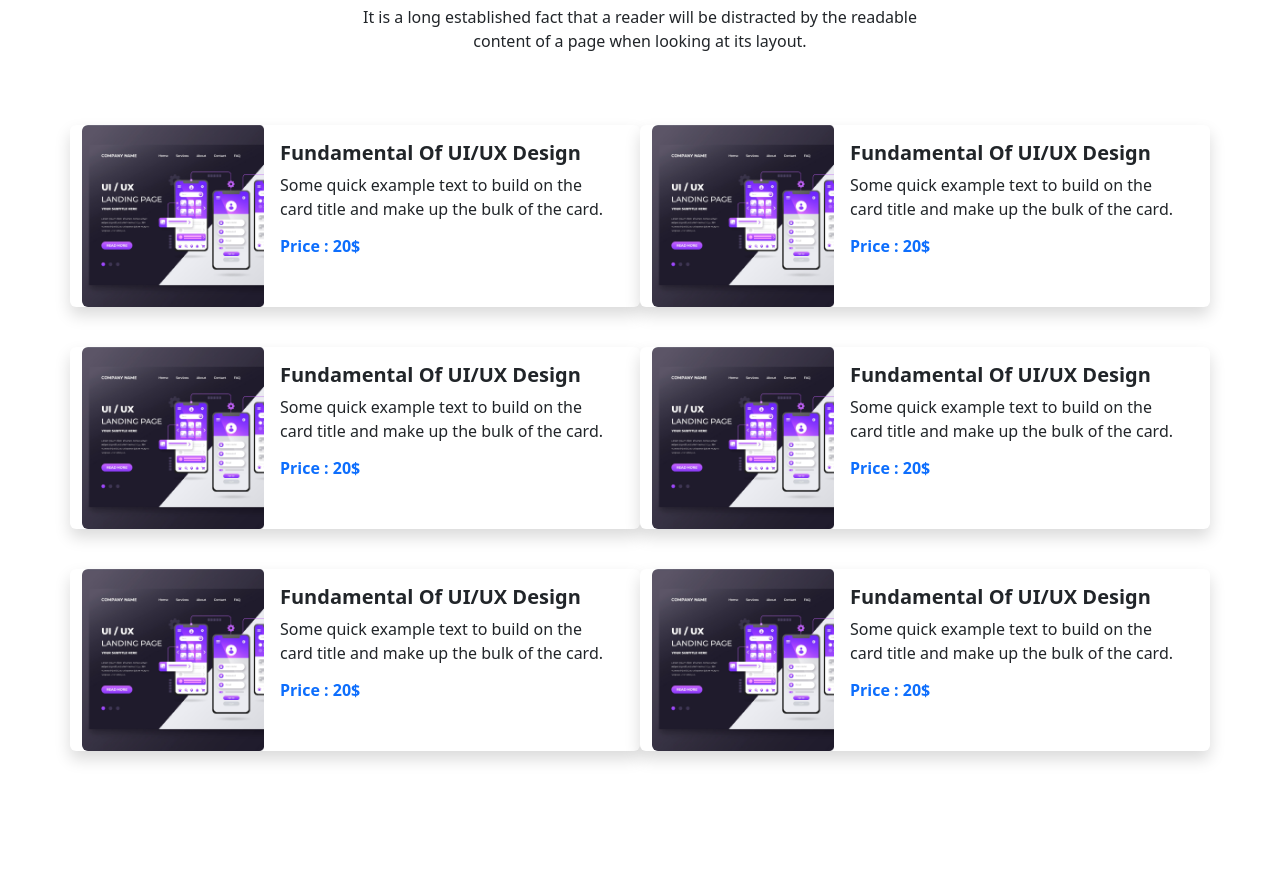
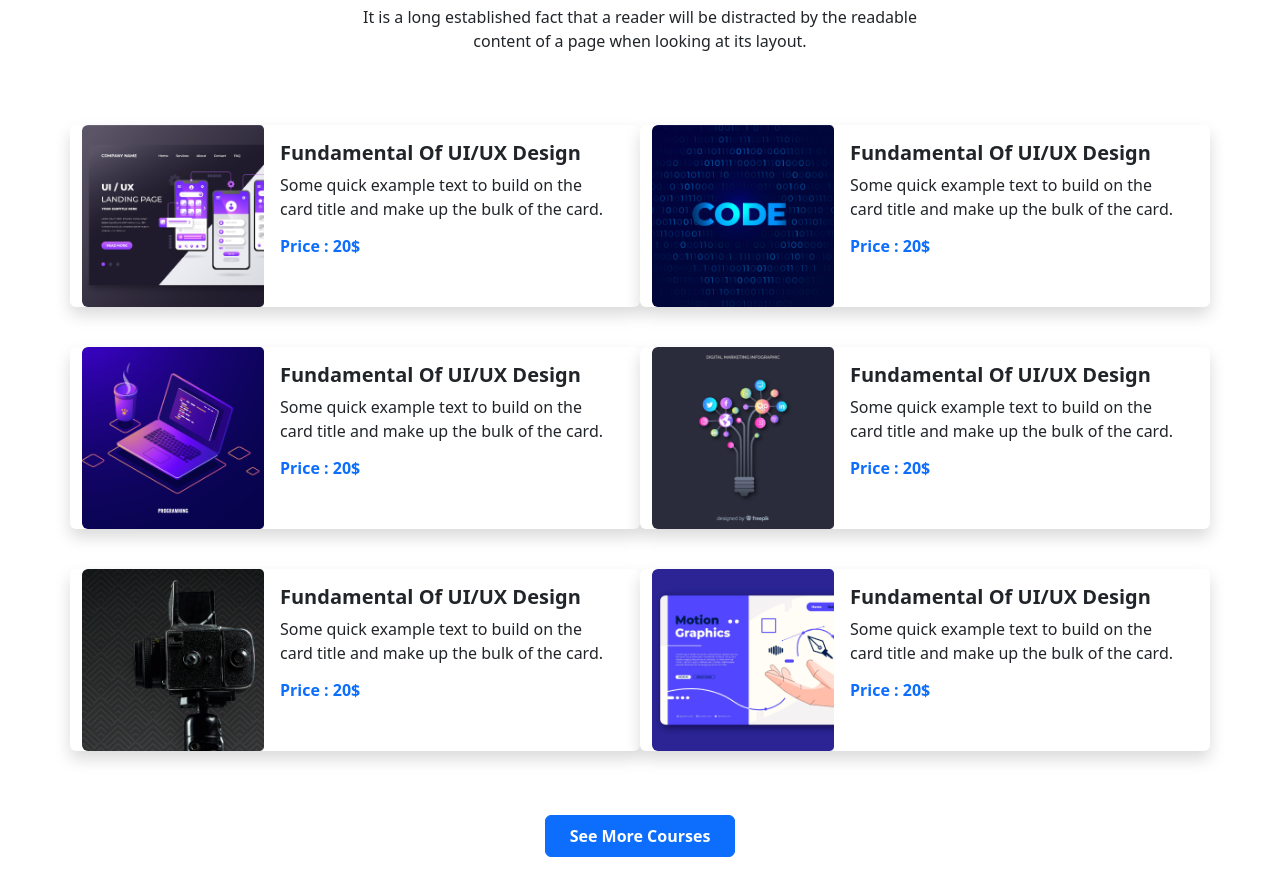
Before and after one commit to maruf-hossain-munna/assignment-three, a plain HTML site: page index.html in a window 1280 px wide. Shown: the part 861-1756 px from the top of the page. Before the commit the page ends 1676 px from the top, so only its background shows below. Drawn offline with nearby package versions, Linux system fonts and the light colour scheme.

Commit message:
courses button done

```diff
--- a/index.html
+++ b/index.html
@@ -145,7 +145,7 @@
                 <div class="card mb-3 border-0 shadow ">
                     <div class="row g-0">
                         <div class="col-md-4 col-sm-12">
-                            <img src="images/course/course-1.png" class="img-fluid  rounded-start" alt="...">
+                            <img src="images/course/course-2.png" class="img-fluid  rounded-start" alt="...">
                         </div>
                         <div class="col-md-8  col-sm-12">
                             <div class="card-body d-flex align-items-center">
@@ -165,7 +165,7 @@
                 <div class="card mb-3 border-0 shadow">
                     <div class="row g-0">
                         <div class="col-md-4">
-                            <img src="images/course/course-1.png" class="img-fluid rounded-start" alt="...">
+                            <img src="images/course/course-3.png" class="img-fluid rounded-start" alt="...">
                         </div>
                         <div class="col-md-8">
                             <div class="card-body d-flex align-items-center">
@@ -184,7 +184,7 @@
                 <div class="card mb-3 border-0 shadow">
                     <div class="row g-0">
                         <div class="col-md-4">
-                            <img src="images/course/course-1.png" class="img-fluid rounded-start" alt="...">
+                            <img src="images/course/course-4.png" class="img-fluid rounded-start" alt="...">
                         </div>
                         <div class="col-md-8">
                             <div class="card-body d-flex align-items-center">
@@ -203,7 +203,7 @@
                 <div class="card mb-3 border-0 shadow ">
                     <div class="row g-0">
                         <div class="col-md-4 col-sm-12">
-                            <img src="images/course/course-1.png" class="img-fluid  rounded-start" alt="...">
+                            <img src="images/course/course-5.png" class="img-fluid  rounded-start" alt="...">
                         </div>
                         <div class="col-md-8  col-sm-12">
                             <div class="card-body d-flex align-items-center">
@@ -223,7 +223,7 @@
                 <div class="card mb-3 border-0 shadow">
                     <div class="row g-0">
                         <div class="col-md-4">
-                            <img src="images/course/course-1.png" class="img-fluid rounded-start" alt="...">
+                            <img src="images/course/course-6.png" class="img-fluid rounded-start" alt="...">
                         </div>
                         <div class="col-md-8">
                             <div class="card-body d-flex align-items-center">
@@ -239,6 +239,8 @@
                 </div>
             </div>
 
+            <button class="btn btn-outline-primary py-2 px-4 bg-primary text-white fw-semibold d-flex mx-auto " type="submit">See More Courses</button>
+
         </section>
 
     </main>
```
